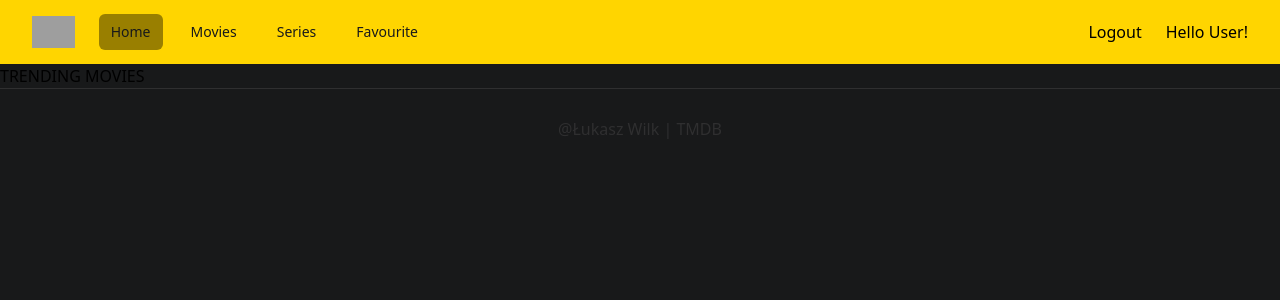
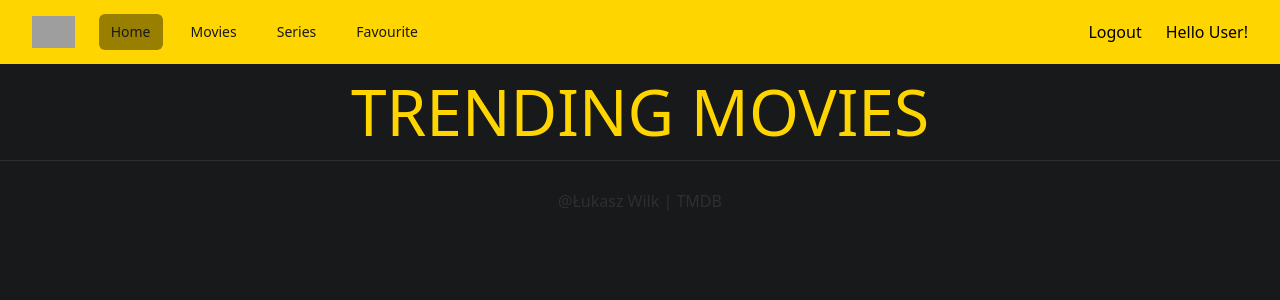
Before and after one commit to LukaszWilk1/Filmstrip, a React (Create React App) app in the folder client/filmstrip/: page / in a window 1280 px wide. Shown: the top 300 px of the page. Built offline with nearby package versions, Linux system fonts and the light colour scheme; sample sign-in values are in the browser's storage; grey boxes are pictures that could not be loaded.

Commit message:
added trending movies title

```diff
--- a/client/filmstrip/src/Home.jsx
+++ b/client/filmstrip/src/Home.jsx
@@ -9,7 +9,7 @@ const Home = () => {
     return (
         <div id="home" className="w-full h-full">
             <Navbar/>
-                <h1>TRENDING MOVIES</h1>
+                <h1 className="text-[#ffd500] text-center text-[4rem]">TRENDING MOVIES</h1>
             <Footer/>
         </div>
     )
```
